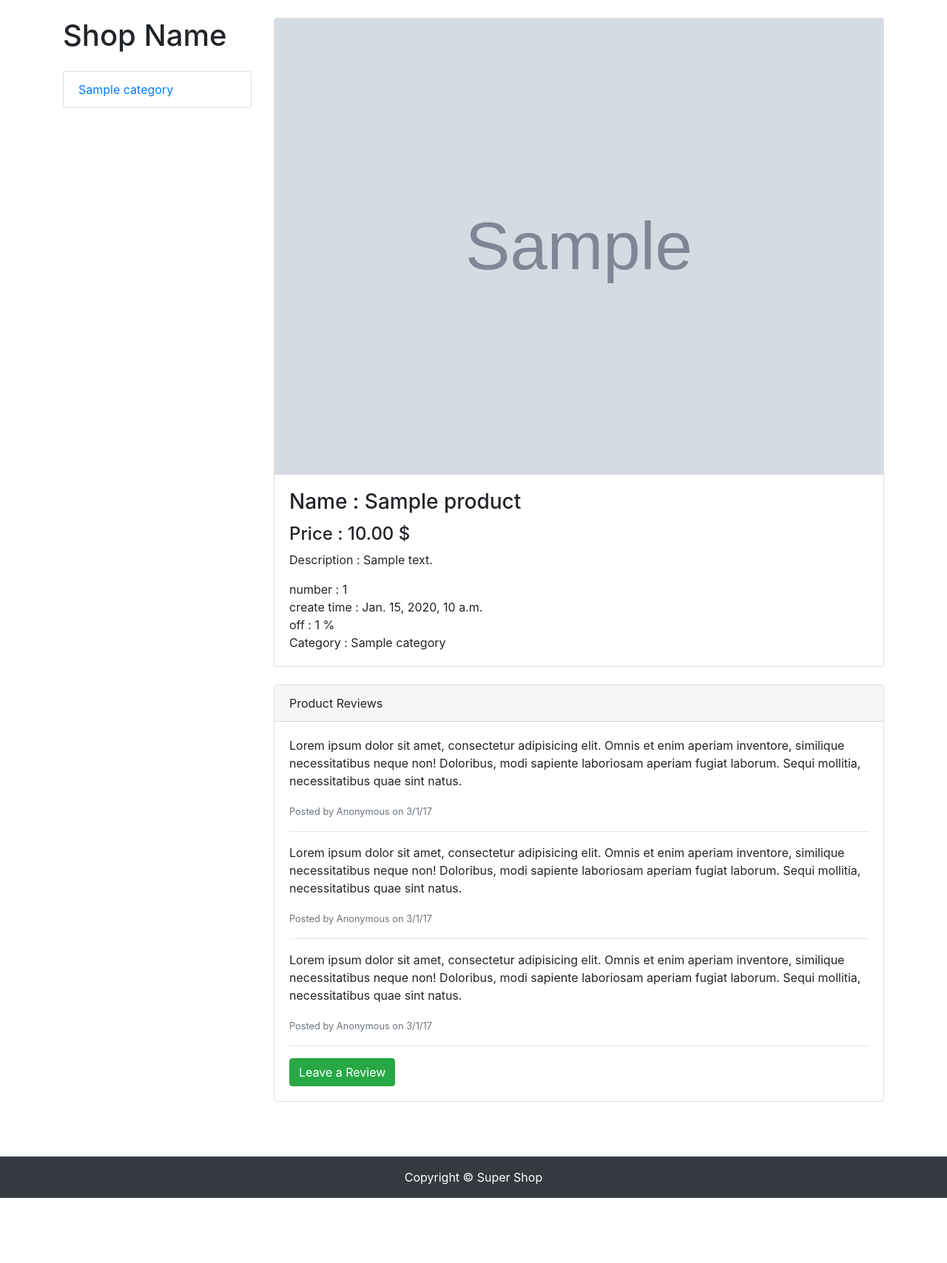
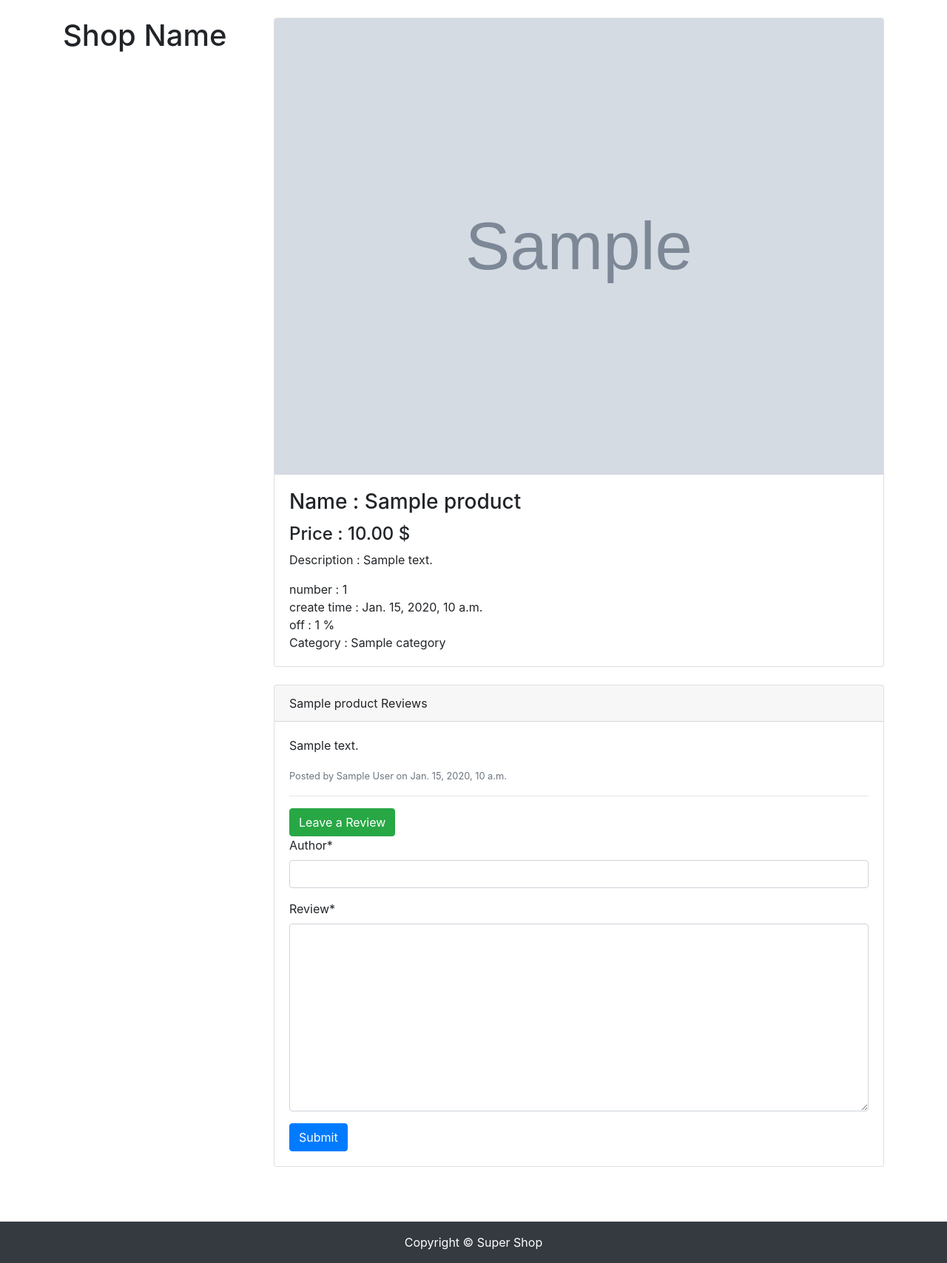
Before and after one commit to pejmanhadavi/super-shop, a Django app: a page that uses templates/pages/product_detail.html in a window 1280 px wide. Shown: the part 56-1764 px from the top of the page at 74% size. Before the commit the page ends 1676 px from the top, so only its background shows below. Run offline with Django 3.2, Linux system fonts and the light colour scheme; tables that the repository leaves empty hold one stand-in row (values such as "Sample post"); grey boxes marked "Sample" are stand-in pictures; some libraries are stand-ins or nearby versions.

Commit message:
adding review to project

```diff
--- /dev/null
+++ b/product/forms.py
@@ -0,0 +1,12 @@
+from django import forms
+from django.utils.translation import gettext_lazy as _
+
+
+
+from .models import Review
+
+class ReviewForm(forms.ModelForm):
+
+    class Meta:
+        model = Review
+        fields = ('author', 'review')
--- a/product/models.py
+++ b/product/models.py
@@ -41,3 +41,42 @@
 
     def get_absolute_url(self):
         return reverse('product', args=[str(self.slug)])
+
+
+class Review(models.Model):
+
+    product = models.ForeignKey(
+        Product,
+        on_delete=models.CASCADE,
+        related_name='reviews',
+        blank = False,
+        null = False,
+        verbose_name=_('product'))
+
+
+    author = models.CharField(
+        max_length=128,
+        blank=False,
+        null=False,
+        verbose_name=_('author'))
+
+    review = models.TextField(
+        max_length=512,
+        blank=False,
+        null=False,
+        verbose_name=_('review'))
+
+    created_at = models.DateTimeField(
+        blank=False,
+        null=False,
+        auto_now_add=True,
+        verbose_name=_('created at'))
+
+
+    class Meta:
+        verbose_name = _('review')
+        verbose_name_plural = _('reviews')
+        ordering = ['-created_at']
+
+    def __str__(self):
+        return self.review
--- a/product/views.py
+++ b/product/views.py
@@ -1,7 +1,14 @@
 from django.shortcuts import render
 from django.views.generic import ListView, DetailView
+from django.views.generic.edit import FormMixin
+from django.urls import reverse
+from django.contrib import messages
+from django.utils.translation import gettext_lazy as _
+from django.db.models import Q
 
-from .models import Category, Product
+from .models import Category, Product, Review
+
+from .forms import ReviewForm
 
 
 class ShopListView(ListView):
@@ -18,17 +25,45 @@
         return context
 
 
-class ProductDetailView(DetailView):
+class ProductDetailView(FormMixin, DetailView):
     model = Product
     template_name = 'pages/product_detail.html'
+    form_class = ReviewForm
+    context_object_name = 'product'
 
     def get_context_data(self, **kwargs):
-        # Call the base implementation first to get a context
         context = super(ProductDetailView, self).get_context_data(**kwargs)
-        # Add in the publisher
-        context['categories'] = Category.objects.order_by('name')
+        slug = self.kwargs['slug']
+        context.update({
+            'category_list': Category.objects.order_by('name'),
+            'review_list': Review.objects.filter(product = self.object.id),
+            'review_form': ReviewForm(initial={'product': self.object.id })
+        })
         return context
 
+    def get_success_url(self):
+        return reverse('product_detail', kwargs={'slug': self.object.slug})
+
+    def post(self, request, *args, **kwargs):
+        self.object = self.get_object()
+        form = self.get_form()
+        if form.is_valid():
+            return self.form_valid(form)
+        else:
+            return self.form_invalid(form)
+
+    def form_valid(self, form):
+        review = Review()
+        review.product = self.object
+        review.author = form.cleaned_data['author']
+        review.review = form.cleaned_data['review']
+        review.save()
+        messages.success(self.request, _('Your review submited successfuly!'))
+        return super(ProductDetailView, self).form_valid(form)
+
+    def form_invalid(self, form):
+        messages.error(self.request, _('failed.'))
+        return super(ProductDetailView, self,).form_invalid(form)
 
 class CategoryList(ListView):
     model = Category
--- a/templates/pages/product_detail.html
+++ b/templates/pages/product_detail.html
@@ -1,4 +1,6 @@
 {% extends '_base.html' %}
+
+{% load crispy_forms_tags %}
 
 {% block content %}
 <div class="col-lg-9">
@@ -19,25 +21,22 @@
 
     <div class="card card-outline-secondary my-4">
         <div class="card-header">
-            Product Reviews
+            {{product.name}} Reviews
         </div>
         <div class="card-body">
-            <p>Lorem ipsum dolor sit amet, consectetur adipisicing elit. Omnis et enim aperiam inventore, similique
-                necessitatibus neque non! Doloribus, modi sapiente laboriosam aperiam fugiat laborum. Sequi mollitia,
-                necessitatibus quae sint natus.</p>
-            <small class="text-muted">Posted by Anonymous on 3/1/17</small>
+            {% for review in review_list %}
+            <p>{{review.review}}</p>
+            <small class="text-muted">Posted by {{review.author}} on {{review.created_at}}</small>
             <hr>
-            <p>Lorem ipsum dolor sit amet, consectetur adipisicing elit. Omnis et enim aperiam inventore, similique
-                necessitatibus neque non! Doloribus, modi sapiente laboriosam aperiam fugiat laborum. Sequi mollitia,
-                necessitatibus quae sint natus.</p>
-            <small class="text-muted">Posted by Anonymous on 3/1/17</small>
-            <hr>
-            <p>Lorem ipsum dolor sit amet, consectetur adipisicing elit. Omnis et enim aperiam inventore, similique
-                necessitatibus neque non! Doloribus, modi sapiente laboriosam aperiam fugiat laborum. Sequi mollitia,
-                necessitatibus quae sint natus.</p>
-            <small class="text-muted">Posted by Anonymous on 3/1/17</small>
-            <hr>
+            {% endfor %}
             <a href="#" class="btn btn-success">Leave a Review</a>
+            <form action="{{ product.get_absolute_ur }}" method='post'>
+                <div class="form-group">
+                    {% csrf_token %}
+                    {{ review_form|crispy }}
+                </div>
+                <button type="submit" class="btn btn-primary">Submit</button>
+            </form>
         </div>
     </div>
     <!-- /.card -->
```
Also changed, not shown: product/migrations/0002_auto_20200310_1611.py (added).
